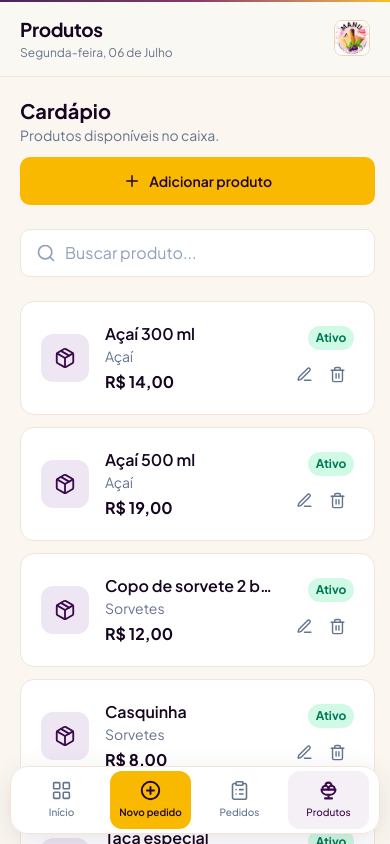
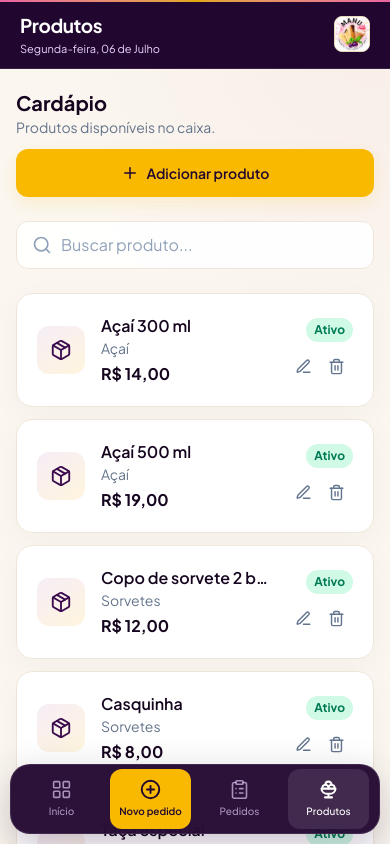
Before and after one commit to vitormtns/sorveteriadamanu, a Next.js app: page /produtos in a window 390 px wide. Shown: the top 844 px of the page. Built offline with nearby package versions, Linux system fonts and the light colour scheme.

Commit message:
refinamento sistema interno

```diff
--- a/src/app/globals.css
+++ b/src/app/globals.css
@@ -72,6 +72,50 @@ button { cursor: pointer; }
 
 .mobile-landing-nav {
   display: none;
+}
+
+.internal-shell {
+  background:
+    radial-gradient(circle at 96% 2%, rgba(200, 61, 118, .055), transparent 22rem),
+    radial-gradient(circle at 5% 94%, rgba(248, 185, 0, .045), transparent 20rem),
+    var(--background);
+}
+
+.internal-content > * {
+  animation: internal-enter .45s cubic-bezier(.22, 1, .36, 1) both;
+}
+
+.internal-metric {
+  transition: transform .22s ease, box-shadow .22s ease, border-color .22s ease;
+}
+
+.internal-metric:hover,
+.internal-order-card:hover {
+  transform: translateY(-2px);
+  border-color: #dfcfda;
+  box-shadow: 0 14px 40px rgba(36, 0, 47, .07);
+}
+
+.internal-order-card {
+  position: relative;
+  overflow: hidden;
+  transition: transform .22s ease, box-shadow .22s ease, border-color .22s ease;
+}
+
+.internal-order-card::before {
+  content: "";
+  position: absolute;
+  top: 1rem;
+  bottom: 1rem;
+  left: 0;
+  width: 3px;
+  border-radius: 0 999px 999px 0;
+  background: linear-gradient(#ff8fc7, #f8b900);
+}
+
+@keyframes internal-enter {
+  from { opacity: 0; transform: translateY(10px); }
+  to { opacity: 1; transform: translateY(0); }
 }
 
 .hero-enter {
--- a/src/app/pedidos/[id]/page.tsx
+++ b/src/app/pedidos/[id]/page.tsx
@@ -1,7 +1,7 @@
 "use client";
 
 import { FormEvent } from "react";
-import { ArrowLeft, XCircle } from "lucide-react";
+import { ArrowLeft, Printer, XCircle } from "lucide-react";
 import Link from "next/link";
 import { useParams, useRouter } from "next/navigation";
 import { useStore } from "@/components/store-provider";
@@ -25,7 +25,7 @@ export default function OrderDetailPage() {
   }
 
   return <div className="mx-auto grid max-w-4xl gap-5">
-    <div className="flex items-center justify-between gap-3"><Link href="/pedidos" className="flex items-center gap-2 font-bold text-slate-600"><ArrowLeft size={18} /> Voltar</Link><StatusBadge status={order.status} /></div>
+    <div className="flex items-center justify-between gap-3"><Link href="/pedidos" className="flex items-center gap-2 font-bold text-slate-600"><ArrowLeft size={18} /> Voltar</Link><div className="flex items-center gap-2"><button type="button" disabled title="Impressão em breve" className="hidden min-h-10 items-center gap-2 rounded-xl border border-[var(--border)] px-3 text-xs font-semibold text-slate-400 sm:flex"><Printer size={15} /> Imprimir</button><StatusBadge status={order.status} /></div></div>
     <Card><div className="flex flex-col justify-between gap-3 sm:flex-row"><div><p className="text-sm text-[var(--muted)]">Cliente</p><h2 className="text-2xl font-bold text-[var(--text)]">{order.customerName}</h2>{order.phone && <a href={`tel:${order.phone}`} className="mt-1 block text-[var(--purple)]">{order.phone}</a>}</div><div className="sm:text-right"><p className="text-sm text-[var(--muted)]">Criado em</p><p className="font-semibold">{formatDateTime(order.createdAt)}</p><p className="mt-1 text-sm">{order.paymentMethod}</p></div></div></Card>
     <Card><h3 className="mb-4 font-bold">Itens do pedido</h3><div className="divide-y divide-slate-100">{order.items.map((item) => <div className="flex justify-between gap-3 py-3" key={item.id}><div><p className="font-semibold">{item.productName}</p><p className="text-sm text-[var(--muted)]">{item.quantity} × {formatCurrency(item.unitPrice)}</p></div><b className="font-semibold">{formatCurrency(item.quantity * item.unitPrice)}</b></div>)}</div><div className="mt-3 flex justify-between border-t border-[var(--border)] pt-4 text-xl font-bold"><span>Total</span><span>{formatCurrency(order.total)}</span></div></Card>
     <form onSubmit={submit}><Card className="grid gap-4"><h3 className="font-bold">Editar pedido</h3><Field label="Status do pagamento"><Select name="status" defaultValue={order.status}><option value="pending_payment">Pendente</option><option value="paid">Pago</option><option value="canceled">Cancelado</option></Select></Field><Field label="Observações"><Textarea name="notes" defaultValue={order.notes} rows={3} placeholder="Nenhuma observação" /></Field><div className="grid gap-2 sm:grid-cols-2"><Button type="submit">Salvar alterações</Button>{order.status !== "canceled" && <Button type="button" variant="danger" onClick={() => { if (confirm("Deseja cancelar este pedido?")) { updateOrder(id, { status: "canceled" }); router.push("/pedidos"); } }}><XCircle size={18} /> Cancelar pedido</Button>}</div></Card></form>
--- a/src/app/pedidos/novo/page.tsx
+++ b/src/app/pedidos/novo/page.tsx
@@ -43,7 +43,7 @@ export default function NewOrderPage() {
       <Card>
         <div className="mb-4 flex flex-col justify-between gap-3 sm:flex-row sm:items-center"><div><h2 className="text-lg font-bold">Escolha os produtos</h2><p className="text-sm font-normal text-[var(--muted)]">Toque em + para adicionar</p></div><div className="relative"><Search className="absolute left-3 top-3 text-slate-400" size={18} /><Input className="pl-10" value={search} onChange={(e) => setSearch(e.target.value)} placeholder="Buscar..." /></div></div>
         <div className="grid gap-2 sm:grid-cols-2">
-          {active.map((product) => { const quantity = quantities[product.id] || 0; return <div key={product.id} className={`flex items-center gap-3 rounded-2xl border p-3 transition ${quantity ? "border-purple-300 bg-purple-50" : "border-slate-100"}`}>
+          {active.map((product) => { const quantity = quantities[product.id] || 0; return <div key={product.id} className={`flex items-center gap-3 rounded-xl border p-3 transition duration-200 ${quantity ? "border-[#b77bc0] bg-[linear-gradient(145deg,#faf3fb,#fffaf0)] shadow-[0_8px_24px_rgba(58,10,77,.06)]" : "border-[var(--border)] bg-white hover:border-[#d7bedb]"}`}>
             <button type="button" onClick={() => change(product, 1)} className="min-w-0 flex-1 text-left"><p className="truncate font-semibold text-[var(--text)]">{product.name}</p><p className="text-sm font-semibold text-[var(--purple)]">{formatCurrency(product.price)}</p></button>
             {quantity > 0 ? <div className="flex items-center gap-2"><button type="button" aria-label="Diminuir quantidade" className="grid h-9 w-9 place-items-center rounded-full border border-[var(--border)] bg-white" onClick={() => change(product, -1)}><Minus size={16} /></button><span className="w-5 text-center font-semibold">{quantity}</span><button type="button" aria-label="Aumentar quantidade" className="grid h-9 w-9 place-items-center rounded-full bg-[var(--purple)] text-white" onClick={() => change(product, 1)}><Plus size={16} /></button></div> : <button type="button" aria-label={`Adicionar ${product.name}`} className="grid h-10 w-10 place-items-center rounded-full bg-[#f2ebf4] text-[var(--purple)]" onClick={() => change(product, 1)}><Plus size={18} /></button>}
           </div>})}
@@ -52,7 +52,8 @@ export default function NewOrderPage() {
       <Card><Field label="Observações (opcional)"><Textarea name="notes" rows={3} placeholder="Ex.: sem banana, retirar às 16h..." /></Field></Card>
     </div>
     <aside className="grid content-start gap-5">
-      <Card className="xl:sticky xl:top-24">
+      <Card className="relative overflow-hidden xl:sticky xl:top-24">
+        <span className="absolute inset-x-0 top-0 h-[3px] bg-gradient-to-r from-[#ff6fae] via-[var(--yellow)] to-[#4a0b63]" />
         <h2 className="flex items-center gap-2 text-lg font-bold"><ShoppingCart size={20} /> Resumo do pedido</h2>
         <div className="my-4 grid gap-2 border-y border-slate-100 py-4">{selected.length === 0 && <p className="text-sm text-slate-500">Nenhum produto adicionado.</p>}{selected.map((p) => <div key={p.id} className="flex justify-between text-sm"><span>{quantities[p.id]}× {p.name}</span><b>{formatCurrency(p.price * quantities[p.id])}</b></div>)}</div>
         <div className="mb-5 flex items-center justify-between"><span className="font-semibold">Total</span><span className="text-2xl font-bold tracking-[-0.02em] text-[var(--text)]">{formatCurrency(total)}</span></div>
--- a/src/app/pedidos/page.tsx
+++ b/src/app/pedidos/page.tsx
@@ -28,7 +28,7 @@ export default function OrdersPage() {
     </div>
     <Card className="overflow-hidden p-0">
       {visible.length === 0 && <div className="p-12 text-center"><ClipboardList className="mx-auto text-slate-300" size={28} /><p className="mt-3 font-bold">Nenhum pedido encontrado</p><p className="text-sm text-slate-500">Altere os filtros ou a busca.</p></div>}
-      <div className="divide-y divide-slate-100">{visible.map((order) => <div key={order.id} className="grid gap-3 p-4 hover:bg-slate-50 md:grid-cols-[1fr_auto_auto] md:items-center">
+      <div className="divide-y divide-[var(--border)]">{visible.map((order) => <div key={order.id} className="grid gap-3 p-4 transition hover:bg-[#faf5f9] md:grid-cols-[1fr_auto_auto] md:items-center">
         <Link href={`/pedidos/${order.id}`} className="min-w-0"><div className="flex flex-wrap items-center gap-2"><p className="font-semibold text-[var(--text)]">{order.customerName}</p><StatusBadge status={order.status} /></div><p className="mt-1 text-sm font-normal text-[var(--muted)]">{formatDateTime(order.createdAt)} · {order.paymentMethod} · {order.items.length} {order.items.length === 1 ? "item" : "itens"}</p></Link>
         <p className="text-lg font-bold text-[var(--text)]">{formatCurrency(order.total)}</p>
         <div className="flex flex-wrap gap-2">
--- a/src/app/produtos/page.tsx
+++ b/src/app/produtos/page.tsx
@@ -32,8 +32,8 @@ export default function ProductsPage() {
     <div className="flex flex-col justify-between gap-3 sm:flex-row sm:items-center"><div><h2 className="text-xl font-bold text-[var(--text)]">Cardápio</h2><p className="text-sm font-normal text-[var(--muted)]">Produtos disponíveis no caixa.</p></div><Button onClick={() => setEditing(null)}><Plus size={18} /> Adicionar produto</Button></div>
     <div className="relative max-w-xl"><Search className="absolute left-4 top-3.5 text-slate-400" size={20} /><Input value={search} onChange={(e) => setSearch(e.target.value)} placeholder="Buscar produto..." className="pl-11" /></div>
     <div className="grid gap-3 md:grid-cols-2 xl:grid-cols-3">
-      {visible.map((product) => <Card key={product.id} className="flex items-center gap-4">
-        <div className="grid h-12 w-12 shrink-0 place-items-center rounded-xl bg-[#eee6f2] text-[var(--purple)]"><Package size={22} /></div>
+      {visible.map((product) => <Card key={product.id} className="internal-metric group flex items-center gap-4">
+        <div className="grid h-12 w-12 shrink-0 place-items-center rounded-xl bg-[linear-gradient(145deg,#f6edf7,#fff5dd)] text-[var(--purple)] transition group-hover:scale-105"><Package size={22} /></div>
         <div className="min-w-0 flex-1"><p className="truncate font-semibold text-[var(--text)]">{product.name}</p><p className="text-sm text-[var(--muted)]">{product.category}</p><p className="mt-1 font-bold text-[var(--text)]">{formatCurrency(product.price)}</p></div>
         <div className="grid justify-items-end gap-2"><span className={`rounded-full px-2 py-1 text-xs font-bold ${product.active ? "bg-emerald-100 text-emerald-700" : "bg-slate-100 text-slate-500"}`}>{product.active ? "Ativo" : "Inativo"}</span><div><button aria-label={`Editar ${product.name}`} className="p-2 text-slate-500 hover:text-purple-700" onClick={() => setEditing(product)}><Edit3 size={17} /></button><button aria-label={`Excluir ${product.name}`} className="p-2 text-slate-500 hover:text-red-700" onClick={() => confirm("Deseja excluir este produto?") && deleteProduct(product.id)}><Trash2 size={17} /></button></div></div>
       </Card>)}
--- a/src/components/app-shell.tsx
+++ b/src/components/app-shell.tsx
@@ -24,14 +24,14 @@ export function AppShell({ children }: { children: React.ReactNode }) {
   const isActive = (href: string) => href === "/sistema" ? pathname === "/sistema" : pathname === href || (href === "/pedidos" && pathname.startsWith("/pedidos/") && !pathname.includes("/novo"));
 
   return (
-    <div className="min-h-screen bg-[var(--background)]">
-      <aside className="fixed inset-y-0 left-0 z-40 hidden w-56 flex-col border-r border-white/5 bg-[var(--purple-dark)] px-3 py-5 text-white lg:flex">
+    <div className="internal-shell min-h-screen">
+      <aside className="fixed inset-y-0 left-0 z-40 hidden w-56 flex-col border-r border-white/5 bg-[linear-gradient(180deg,#21062f_0%,#30083e_60%,#21062f_100%)] px-3 py-5 text-white lg:flex">
         <div className="mb-8 px-2">
           <Link href="/sistema"><BrandLogo light /></Link>
         </div>
         <nav className="grid gap-1">
           {links.map(({ href, label, icon: Icon }) => (
-            <Link key={href} href={href} className={`relative flex min-h-11 items-center gap-3 rounded-[10px] px-3 text-sm font-medium transition ${isActive(href) ? "bg-white/10 font-semibold text-white" : "text-slate-300 hover:bg-white/5 hover:text-white"}`}>
+            <Link key={href} href={href} className={`relative flex min-h-11 items-center gap-3 rounded-xl px-3 text-sm font-medium transition ${isActive(href) ? "bg-white/[.11] font-semibold text-white shadow-[inset_0_0_0_1px_rgba(255,255,255,.06)]" : "text-purple-200/70 hover:bg-white/5 hover:text-white"}`}>
               {isActive(href) && <span className="absolute -left-3 h-6 w-1 rounded-r-full bg-[var(--yellow)]" />}
               <Icon size={19} strokeWidth={isActive(href) ? 2.5 : 2} />{label}
             </Link>
@@ -40,21 +40,21 @@ export function AppShell({ children }: { children: React.ReactNode }) {
         <button onClick={() => router.push("/login")} className="mt-auto flex items-center gap-3 rounded-xl px-3 py-3 text-sm font-semibold text-purple-300 hover:bg-white/5 hover:text-white"><LogOut size={18} /> Sair</button>
       </aside>
       <main className="lg:pl-56">
-        <header className="sticky top-0 z-20 border-b border-[var(--border)] bg-[#faf8f4]/92 px-5 backdrop-blur-md md:px-7 lg:px-9">
-          <div className="absolute inset-x-0 top-0 h-[2px] bg-gradient-to-r from-[var(--purple)] via-[#762557] to-[var(--yellow)] opacity-90" />
-          <div className="mx-auto flex h-[76px] max-w-[1440px] items-center justify-between">
-            <div><h1 className="text-[19px] font-bold tracking-[-0.02em] text-[var(--text)] md:text-[22px]">{title}</h1><p className="mt-0.5 text-xs font-normal text-[var(--muted)] md:text-[13px]">{today}</p></div>
+        <header className="sticky top-0 z-20 border-b border-white/10 bg-[var(--purple-dark)] px-5 text-white backdrop-blur-md md:px-7 lg:border-[var(--border)] lg:bg-[#fbf7f0]/90 lg:text-[var(--text)] lg:px-9">
+          <div className="absolute inset-x-0 top-0 h-[2px] bg-gradient-to-r from-[#ff6fae] via-[var(--yellow)] to-[#ff6fae] opacity-90" />
+          <div className="mx-auto flex h-[68px] max-w-[1440px] items-center justify-between lg:h-[76px]">
+            <div><h1 className="text-[19px] font-bold tracking-[-0.025em] md:text-[22px]">{title}</h1><p className="mt-0.5 text-[11px] font-normal text-purple-200 lg:text-[var(--muted)] md:text-[13px]">{today}</p></div>
             <Link href="/pedidos/novo" className="hidden sm:block"><span className="inline-flex min-h-11 items-center gap-2 rounded-[10px] bg-[var(--yellow)] px-4 text-sm font-semibold text-[var(--purple-dark)] transition hover:bg-[#e8ad00]"><Plus size={18} /> Novo pedido</span></Link>
             <Link href="/sistema" className="sm:hidden"><BrandLogo compact /></Link>
           </div>
         </header>
-        <div className="mx-auto max-w-[1440px] px-5 py-5 pb-28 md:p-7 lg:p-9">{children}</div>
+        <div className="internal-content mx-auto max-w-[1440px] px-4 py-5 pb-28 sm:px-5 md:p-7 lg:p-9">{children}</div>
       </main>
-      <nav className="fixed inset-x-2.5 bottom-2.5 z-40 grid h-[68px] grid-cols-4 rounded-[18px] border border-[var(--border)] bg-white/95 px-1.5 pb-[env(safe-area-inset-bottom)] shadow-[0_8px_30px_rgba(33,6,47,.11)] backdrop-blur-md lg:hidden">
-        <Link href="/sistema" className={`m-1 flex flex-col items-center justify-center gap-1 rounded-xl text-[10px] font-medium transition ${pathname === "/sistema" ? "bg-[#f5eff6] text-[var(--purple)]" : "text-slate-500"}`}><LayoutGrid size={21} strokeWidth={pathname === "/sistema" ? 2.3 : 1.8} />Início</Link>
+      <nav className="fixed inset-x-2.5 bottom-2.5 z-40 grid h-[70px] grid-cols-4 rounded-[20px] border border-white/10 bg-[#21062f]/95 px-1.5 pb-[env(safe-area-inset-bottom)] shadow-[0_12px_38px_rgba(33,6,47,.24)] backdrop-blur-xl lg:hidden">
+        <Link href="/sistema" className={`m-1 flex flex-col items-center justify-center gap-1 rounded-xl text-[10px] font-medium transition ${pathname === "/sistema" ? "bg-white/10 text-white" : "text-purple-200/65"}`}><LayoutGrid size={21} strokeWidth={pathname === "/sistema" ? 2.3 : 1.8} />Início</Link>
         <Link href="/pedidos/novo" className="m-1 flex flex-col items-center justify-center gap-1 rounded-xl bg-[var(--yellow)] text-[10px] font-semibold text-[var(--purple-dark)] transition active:scale-[.97]"><PlusCircle size={21} strokeWidth={2.2} /><span>Novo pedido</span></Link>
-        <Link href="/pedidos" className={`m-1 flex flex-col items-center justify-center gap-1 rounded-xl text-[10px] font-medium transition ${pathname.startsWith("/pedidos") && !pathname.includes("/novo") ? "bg-[#f5eff6] text-[var(--purple)]" : "text-slate-500"}`}><ClipboardList size={21} strokeWidth={pathname.startsWith("/pedidos") ? 2.3 : 1.8} />Pedidos</Link>
-        <Link href="/produtos" className={`m-1 flex flex-col items-center justify-center gap-1 rounded-xl text-[10px] font-medium transition ${pathname.startsWith("/produtos") ? "bg-[#f5eff6] text-[var(--purple)]" : "text-slate-500"}`}><IceCreamBowl size={21} strokeWidth={pathname.startsWith("/produtos") ? 2.3 : 1.8} />Produtos</Link>
+        <Link href="/pedidos" className={`m-1 flex flex-col items-center justify-center gap-1 rounded-xl text-[10px] font-medium transition ${pathname.startsWith("/pedidos") && !pathname.includes("/novo") ? "bg-white/10 text-white" : "text-purple-200/65"}`}><ClipboardList size={21} strokeWidth={pathname.startsWith("/pedidos") ? 2.3 : 1.8} />Pedidos</Link>
+        <Link href="/produtos" className={`m-1 flex flex-col items-center justify-center gap-1 rounded-xl text-[10px] font-medium transition ${pathname.startsWith("/produtos") ? "bg-white/10 text-white" : "text-purple-200/65"}`}><IceCreamBowl size={21} strokeWidth={pathname.startsWith("/produtos") ? 2.3 : 1.8} />Produtos</Link>
       </nav>
     </div>
   );
--- a/src/components/ui.tsx
+++ b/src/components/ui.tsx
@@ -2,28 +2,28 @@ import { ButtonHTMLAttributes, InputHTMLAttributes, ReactNode, SelectHTMLAttribu
 
 export function Button({ className = "", variant = "primary", ...props }: ButtonHTMLAttributes<HTMLButtonElement> & { variant?: "primary" | "secondary" | "danger" | "ghost" }) {
   const styles = {
-    primary: "bg-[var(--yellow)] text-[var(--purple-dark)] hover:bg-[#e8ad00]",
-    secondary: "bg-[var(--purple)] text-white hover:bg-[var(--purple-dark)]",
+    primary: "bg-[var(--yellow)] text-[var(--purple-dark)] shadow-[0_6px_18px_rgba(248,185,0,.16)] hover:-translate-y-0.5 hover:bg-[#e8ad00]",
+    secondary: "bg-[var(--purple)] text-white shadow-[0_6px_18px_rgba(58,10,77,.12)] hover:-translate-y-0.5 hover:bg-[var(--purple-dark)]",
     danger: "bg-red-50 text-red-700 hover:bg-red-100",
     ghost: "bg-transparent text-slate-600 hover:bg-slate-100",
   };
-  return <button className={`inline-flex min-h-12 items-center justify-center gap-2 rounded-[10px] px-4 py-2.5 text-sm font-semibold transition active:scale-[.98] disabled:cursor-not-allowed disabled:opacity-50 ${styles[variant]} ${className}`} {...props} />;
+  return <button className={`inline-flex min-h-12 items-center justify-center gap-2 rounded-xl px-4 py-2.5 text-sm font-semibold transition duration-200 active:scale-[.98] disabled:cursor-not-allowed disabled:opacity-50 ${styles[variant]} ${className}`} {...props} />;
 }
 
 export function Input({ className = "", ...props }: InputHTMLAttributes<HTMLInputElement>) {
-  return <input className={`min-h-12 w-full rounded-[10px] border border-[var(--border)] bg-[var(--surface)] px-4 text-base outline-none transition placeholder:text-slate-400 focus:border-[var(--purple)] focus:ring-4 focus:ring-[#3a0a4d0d] ${className}`} {...props} />;
+  return <input className={`min-h-12 w-full rounded-xl border border-[var(--border)] bg-white/90 px-4 text-base outline-none transition placeholder:text-slate-400 focus:border-[#a36bb0] focus:bg-white focus:ring-4 focus:ring-[#3a0a4d0d] ${className}`} {...props} />;
 }
 
 export function Select({ className = "", ...props }: SelectHTMLAttributes<HTMLSelectElement>) {
-  return <select className={`min-h-12 w-full rounded-[10px] border border-[var(--border)] bg-[var(--surface)] px-4 text-base outline-none focus:border-[var(--purple)] focus:ring-4 focus:ring-[#3a0a4d0d] ${className}`} {...props} />;
+  return <select className={`min-h-12 w-full rounded-xl border border-[var(--border)] bg-white/90 px-4 text-base outline-none transition focus:border-[#a36bb0] focus:bg-white focus:ring-4 focus:ring-[#3a0a4d0d] ${className}`} {...props} />;
 }
 
 export function Textarea({ className = "", ...props }: TextareaHTMLAttributes<HTMLTextAreaElement>) {
-  return <textarea className={`w-full rounded-[10px] border border-[var(--border)] bg-[var(--surface)] p-4 text-base outline-none focus:border-[var(--purple)] focus:ring-4 focus:ring-[#3a0a4d0d] ${className}`} {...props} />;
+  return <textarea className={`w-full rounded-xl border border-[var(--border)] bg-white/90 p-4 text-base outline-none transition focus:border-[#a36bb0] focus:bg-white focus:ring-4 focus:ring-[#3a0a4d0d] ${className}`} {...props} />;
 }
 
 export function Card({ children, className = "" }: { children: ReactNode; className?: string }) {
-  return <div className={`rounded-[14px] border border-[var(--border)] bg-[var(--surface)] p-5 ${className}`}>{children}</div>;
+  return <div className={`rounded-2xl border border-[var(--border)] bg-white/95 p-5 shadow-[0_8px_32px_rgba(36,0,47,.035)] ${className}`}>{children}</div>;
 }
 
 export function Field({ label, children }: { label: string; children: ReactNode }) {
```
Also changed, not shown: src/app/sistema/page.tsx (+12 -12 lines).
